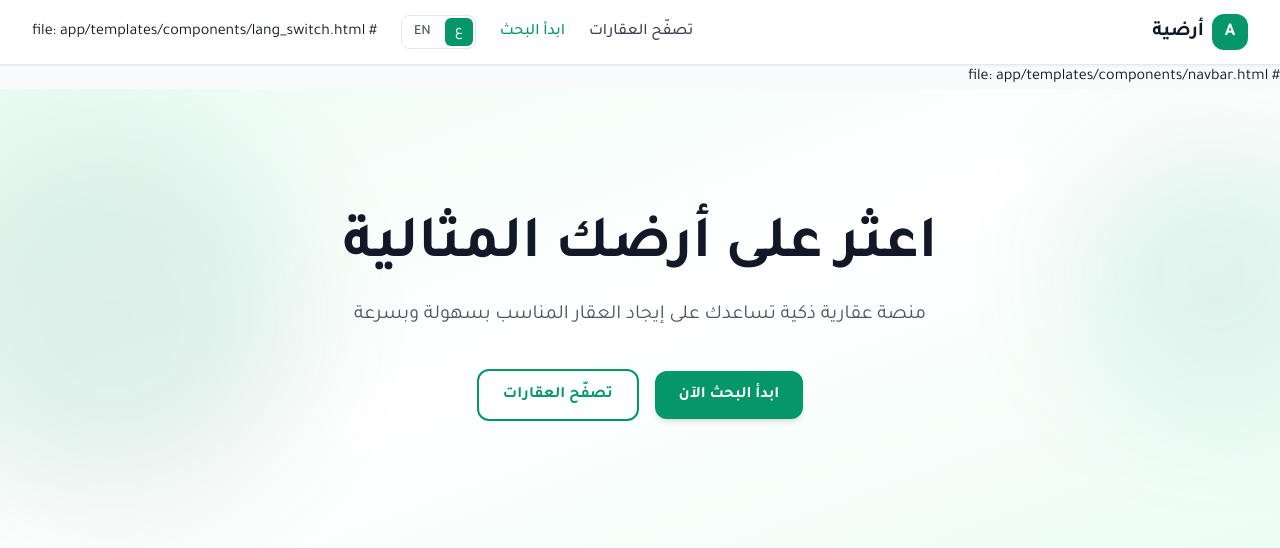
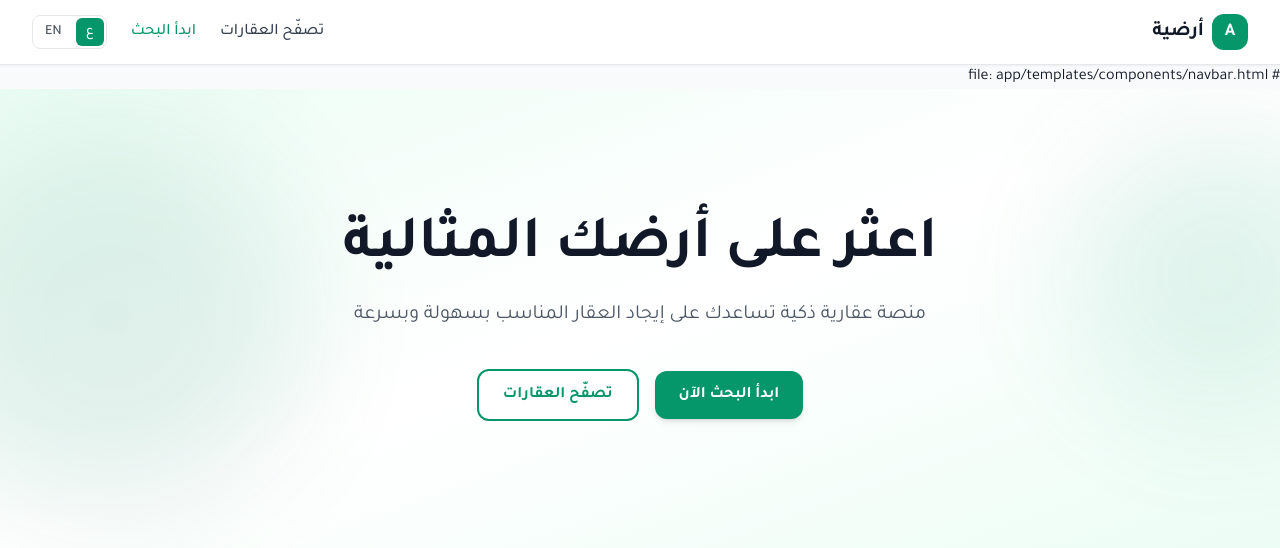
Before and after one commit to 6838gamal/Ardhiya-Real-Estate-Landing-Page, a FastAPI app: page /1 in a window 1280 px wide. Shown: the top 548 px of the page. Run offline with FastAPI, Linux system fonts and the light colour scheme; some libraries are stand-ins or nearby versions.

Commit message:
Remove unnecessary comment from lang_switch.html

```diff
--- a/app/templates/components/lang_switch.html
+++ b/app/templates/components/lang_switch.html
@@ -8,4 +8,3 @@
     EN
   </a>
 </div>
-# file: app/templates/components/lang_switch.html
```
